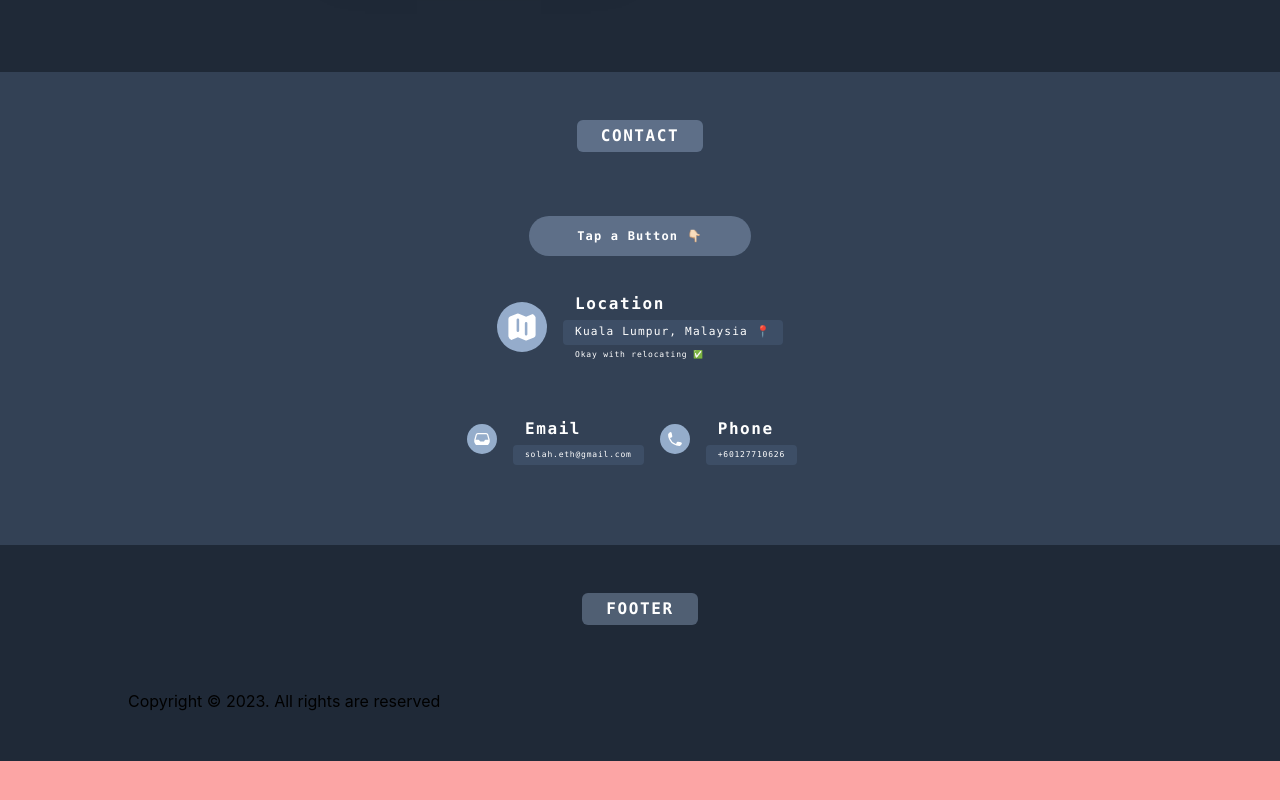
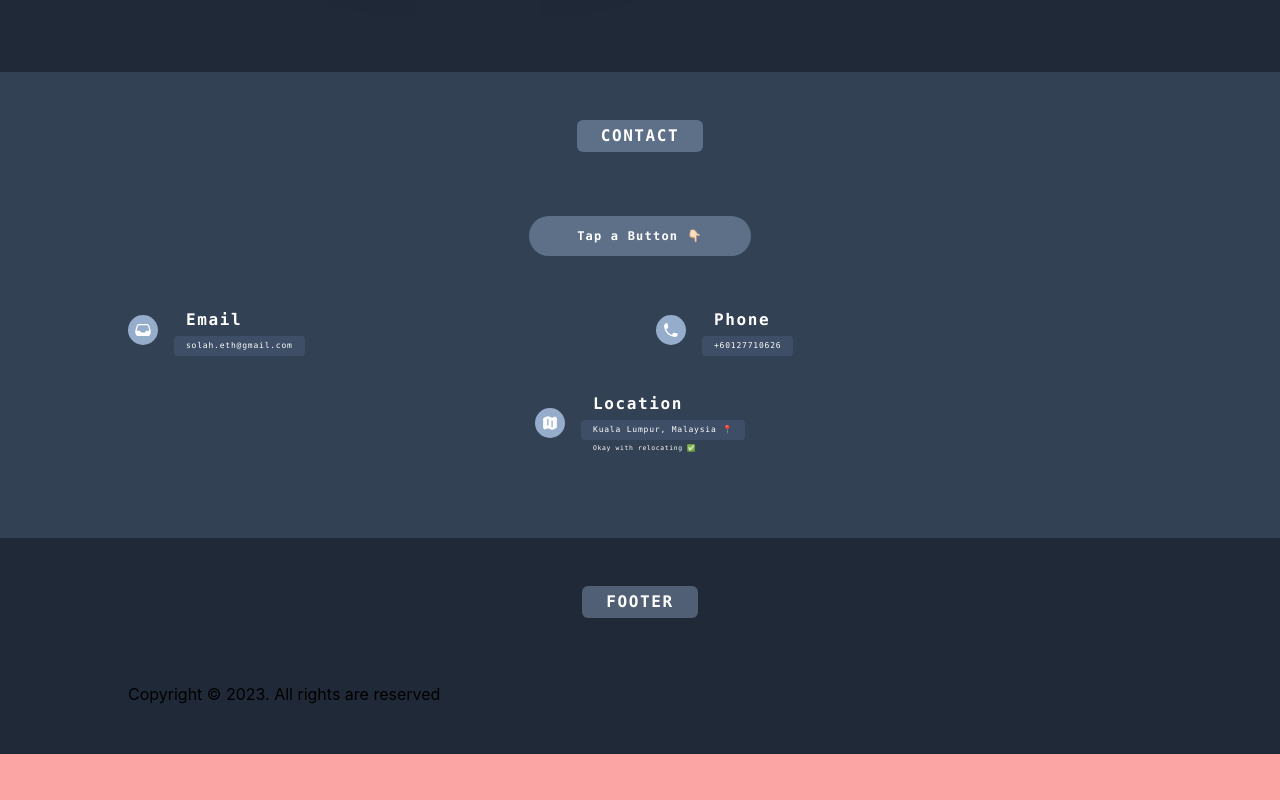
Before and after one commit to solahidris/PP02-Portfolio, a React (Create React App) app: page / in a window 1280 px wide. Shown: the part 2471-3271 px from the top of the page. Built offline with nearby package versions, Linux system fonts and the light colour scheme.

Commit message:
contact layout 4

```diff
--- a/src/App.js
+++ b/src/App.js
@@ -201,16 +201,8 @@ function App() {
         <div className="flex justify-center">
           <p className="bg-blue-200/30 py-[0.75rem] px-[3rem] rounded-3xl text-center text-white font-mono font-bold tracking-widest text-xs">Tap a Button 👇🏻</p>
         </div>
-        <div className="flex justify-center pt-8 pb-4">
-          <MapIcon className="text-white bg-blue-200/70 rounded-full p-[0.5rem] w-[50px] h-[50px] self-center"/>
-          <div className="flex flex-col">
-            <p className="text-white font-mono font-bold self-start mx-4 px-3 py-1 tracking-widest">Location</p>
-            <p className="bg-blue-300/10 rounded text-white font-mono text-[0.7rem] self-center ml-4 px-3 py-1 tracking-widest">Kuala Lumpur, Malaysia 📍</p>
-            <p className="text-white font-mono text-[0.5rem] self-start mx-4 px-3 py-1 tracking-widest">Okay with relocating ✅ </p>
-          </div>
-        </div>
 
-        <div className="flex justify-center">
+        {/* <div className="flex justify-center pt-8 ">
           <button value="emailSection" onClick={() => contactSectionHandler("emailSection")}>
             <div className="flex py-8">
               <InboxIcon className="text-white bg-blue-200/70 rounded-full self-center p-[0.4rem] w-[30px] h-[30px]"/>
@@ -229,6 +221,50 @@ function App() {
               </div>
             </div>
           </button>
+        </div>
+
+        <div className="flex justify-start ml-3">
+          <MapIcon className="text-white bg-blue-200/70 rounded-full self-center p-[0.4rem] w-[30px] h-[30px]"/>
+          <div className="flex flex-col">
+            <p className="text-white font-mono font-bold self-start mx-4 px-3 py-1 tracking-widest">Location</p>
+            <p className="bg-blue-300/10 rounded text-white font-mono text-[0.5rem] self-center ml-4 px-3 py-1 tracking-widest">Kuala Lumpur, Malaysia 📍</p>
+            <p className="text-white font-mono text-[0.4rem] self-start mx-4 px-3 py-1 tracking-widest">Okay with relocating ✅ </p>
+          </div>
+        </div> */}
+
+        <div className="grid grid-cols-2 grid-flow-rows gap-8 pt-[3rem] pb-[2rem] place-content-center">
+          <div>
+            <button value="emailSection" onClick={() => contactSectionHandler("emailSection")}>
+              <div className="flex">
+                <InboxIcon className="text-white bg-blue-200/70 rounded-full self-center p-[0.4rem] w-[30px] h-[30px]"/>
+                <div className="flex flex-col">
+                  <p className="text-white font-mono font-bold self-start mx-4 px-3 py-1 tracking-widest">Email</p>
+                  <p className="bg-blue-300/10 rounded text-white font-mono text-[0.5rem] self-center mx-4 px-3 py-1 tracking-widest">solah.eth@gmail.com</p>
+                </div>
+              </div>
+            </button>
+          </div>
+
+          <div>
+            <button value="phoneSection" onClick={() => contactSectionHandler("phoneSection")}>
+              <div className="flex">
+                <PhoneIcon className="text-white bg-blue-200/70 rounded-full self-center p-[0.4rem] w-[30px] h-[30px]"/>
+                <div className="flex flex-col">
+                  <p className="text-white font-mono font-bold self-start mx-4 px-3 py-1 tracking-widest">Phone</p>
+                  <p className="bg-blue-300/10 rounded text-white font-mono text-[0.5rem] self-center mx-4 px-3 py-1 tracking-widest">+60127710626</p>
+                </div>
+              </div>
+            </button>
+          </div>
+
+          <div className="flex col-span-2 justify-center">
+            <MapIcon className="text-white bg-blue-200/70 rounded-full self-center p-[0.4rem] w-[30px] h-[30px]"/>
+            <div className="flex flex-col">
+              <p className="text-white font-mono font-bold self-start mx-4 px-3 py-1 tracking-widest">Location</p>
+              <p className="bg-blue-300/10 rounded text-white font-mono text-[0.5rem] self-center ml-4 px-3 py-1 tracking-widest">Kuala Lumpur, Malaysia 📍</p>
+              <p className="text-white font-mono text-[0.4rem] self-start mx-4 px-3 py-1 tracking-widest">Okay with relocating ✅ </p>
+            </div>
+          </div>
         </div>
 
       </div>
```
